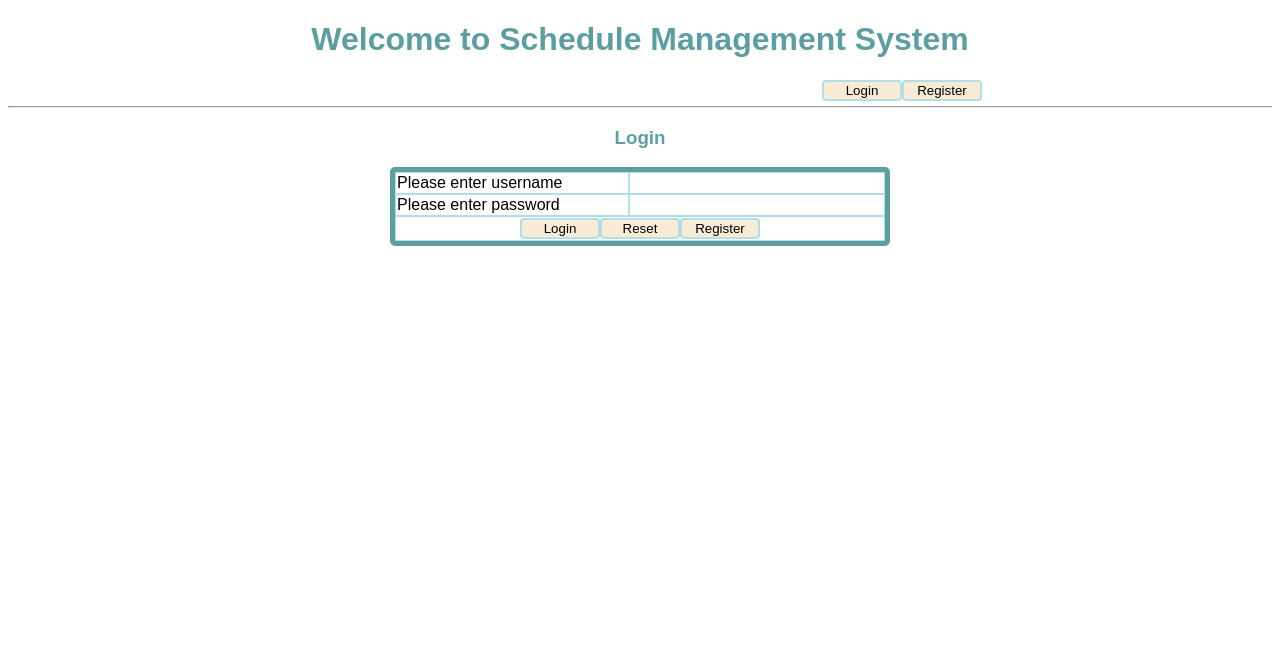
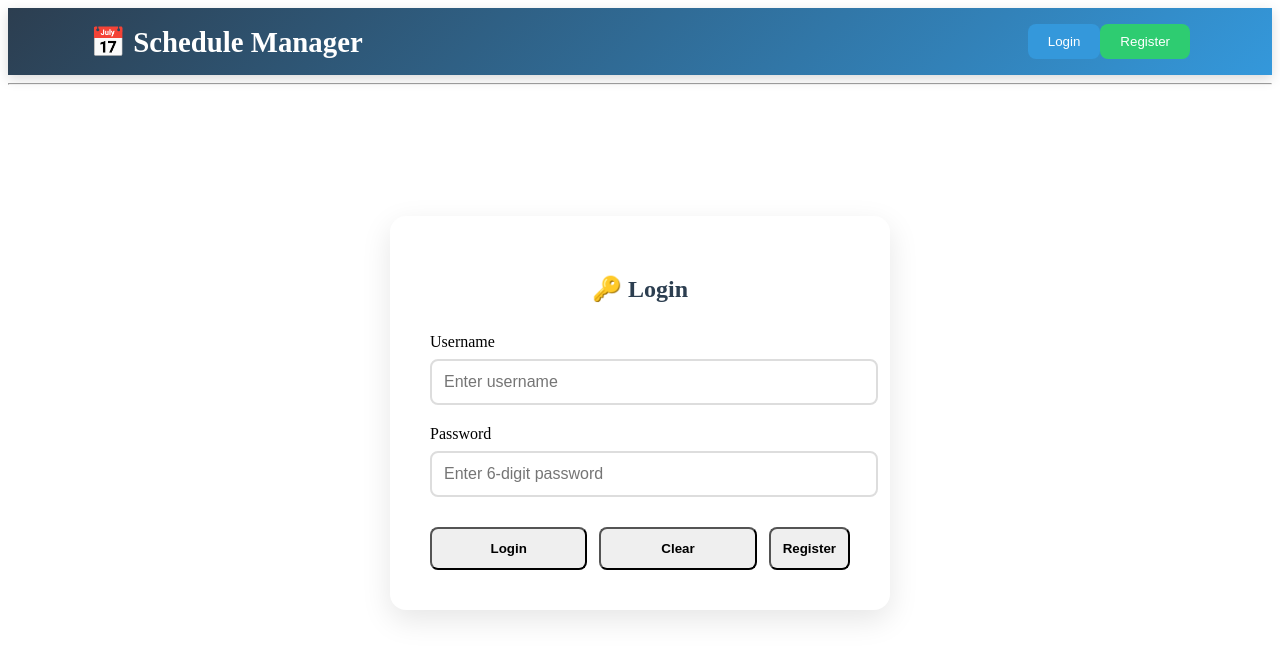
Before and after one commit to TasinLunatic/Vue-lang, a Vue app in the folder schedule-management/: page /#/login in a window 1280 px wide. Shown: the top 658 px of the page. Built offline with nearby package versions, Linux system fonts and the light colour scheme.

Commit message:
redecorate header and login page and work in prog

```diff
--- a/schedule-management/src/components/Header.vue
+++ b/schedule-management/src/components/Header.vue
@@ -1,131 +1,115 @@
 <script setup>
-/*
-  Import Pinia stores.
-
-  defineUser is used to store the current logged-in user.
-  defindSchedule is used to store the schedule list.
-*/
 import { defineUser } from '../store/userStore.js'
 import { defindSchedule } from '../store/scheduleStore.js'
-
 import { useRouter } from 'vue-router'
 import { onMounted } from 'vue'
 
-// Get Pinia store objects
-let sysUser = defineUser()
-let schedule = defindSchedule()
+const sysUser = defineUser()
+const schedule = defindSchedule()
+const router = useRouter()
 
-// Get the router object for page navigation
-let router = useRouter()
-
-/*
-  When the component is mounted, try to restore the login status.
-
-  In a pure front-end project, Pinia data may be lost after refreshing the page.
-  So we read the username from sessionStorage and put it back into Pinia.
-*/
 onMounted(() => {
-  let loginUser = sessionStorage.getItem('loginUser')
-
+  const loginUser = sessionStorage.getItem('loginUser')
   if (loginUser) {
     sysUser.username = loginUser
     sysUser.uid = 1
   }
 })
 
-/*
-  Logout function.
-
-  In the pure front-end version, logout means:
-  1. Clear user information in Pinia.
-  2. Clear schedule information in Pinia.
-  3. Remove login status from sessionStorage.
-  4. Jump back to the login page.
-*/
 function logout() {
-  // Clear all Pinia user data
   sysUser.$reset()
-
-  // Clear all Pinia schedule data
   schedule.$reset()
-
-  // Clear login status saved in sessionStorage
   sessionStorage.removeItem('loginUser')
-
-  // Jump to the login page
   router.push('/login')
 }
 </script>
 
 <template>
-  <div>
-    <h1 class="ht">Welcome to Schedule Management System</h1>
+  <header class="header">
+    <div class="container">
+      <h1 class="title">📅 Schedule Manager</h1>
 
-    <div>
-      <!--
-        If the username is empty, it means the user has not logged in.
-        Show Login and Register buttons.
-      -->
-      <div class="optionDiv" v-if="sysUser.username === ''">
+      <div class="nav">
+        <div v-if="sysUser.username === ''" class="auth-buttons">
           <router-link to="/login">
-          <button class="b1s" type="button">Login</button>
+            <button class="btn btn-primary">Login</button>
           </router-link>
-
           <router-link to="/regist">
-          <button class="b1s" type="button">Register</button>
+            <button class="btn btn-secondary">Register</button>
           </router-link>
         </div>
 
-      <!--
-        If the username is not empty, it means the user has logged in.
-        Show welcome message, logout button, and schedule button.
-      -->
-      <div class="optionDiv" v-else>
-        Welcome {{ sysUser.username }}
-
-        <button class="b1b" type="button" @click="logout()">
-          Logout
-        </button>
-
+        <div v-else class="user-info">
+          <span class="welcome">Welcome, <strong>{{ sysUser.username }}</strong></span>
           <router-link to="/showSchedule">
-          <button class="b1b" type="button">
-            My Schedule
-          </button>
+            <button class="btn btn-primary">My Schedule</button>
           </router-link>
-      </div>
-
-      <br />
+          <button class="btn btn-danger" @click="logout">Logout</button>
         </div>
       </div>
+    </div>
+  </header>
 </template>
 
 <style scoped>
-/* Title style */
-.ht {
-  text-align: center;
-  color: cadetblue;
-  font-family: Arial, sans-serif;
+.header {
+  background: linear-gradient(135deg, #2c3e50, #3498db);
+  color: white;
+  padding: 1rem 0;
+  box-shadow: 0 4px 12px rgba(0, 0, 0, 0.15);
 }
 
-/* Small button style */
-.b1s {
-  border: 2px solid powderblue;
-  border-radius: 4px;
-  width: 80px;
-  background-color: antiquewhite;
+.container {
+  max-width: 1100px;
+  margin: 0 auto;
+  display: flex;
+  justify-content: space-between;
+  align-items: center;
+  padding: 0 20px;
 }
 
-/* Big button style */
-.b1b {
-  border: 2px solid powderblue;
-  border-radius: 4px;
-  width: 120px;
-  background-color: antiquewhite;
+.title {
+  margin: 0;
+  font-size: 1.8rem;
 }
 
-/* Option area style */
-.optionDiv {
-  width: 450px;
-  float: right;
+.nav {
+  display: flex;
+  align-items: center;
+  gap: 15px;
+}
+
+.btn {
+  padding: 10px 20px;
+  border: none;
+  border-radius: 8px;
+  font-weight: 500;
+  cursor: pointer;
+  transition: all 0.3s;
+}
+
+.btn-primary {
+  background: #3498db;
+  color: white;
+}
+
+.btn-primary:hover {
+  background: #2980b9;
+  transform: translateY(-2px);
+}
+
+.btn-secondary {
+  background: #2ecc71;
+  color: white;
+}
+
+.btn-danger {
+  background: #e74c3c;
+  color: white;
+}
+
+.welcome {
+  margin-right: 15px;
+  font-size: 1.1rem;
 }
 </style>
--- a/schedule-management/src/components/Login.vue
+++ b/schedule-management/src/components/Login.vue
@@ -1,210 +1,107 @@
 <script setup>
 import { ref, reactive } from 'vue'
 import { useRouter } from 'vue-router'
-
-// Import the Pinia user store
-// It is used to save the current logged-in user information on the front end
 import { defineUser } from '../store/userStore.js'
 
-// Get the router object for page navigation
 const router = useRouter()
+const sysUser = defineUser()
 
-// Get the user store object
-let sysUser = defineUser()
+const loginUser = reactive({ username: '', userPwd: '' })
+const usernameMsg = ref('')
+const userPwdMsg = ref('')
 
-// Create a reactive object to store login form data
-let loginUser = reactive({
-  username: '',
-  userPwd: ''
-})
-
-// Message variables used to show validation results
-let usernameMsg = ref('')
-let userPwdMsg = ref('')
-
-// Check whether the username is valid
-function checkUsername() {
-  // Username rule:
-  // 5 to 10 characters, only letters and numbers are allowed
-  let usernameReg = /^[a-zA-Z0-9]{5,10}$/
-
-  if (!usernameReg.test(loginUser.username)) {
-    usernameMsg.value = 'Invalid format'
-    return false
-  }
-
-  usernameMsg.value = 'OK'
-  return true
-}
-
-// Check whether the password is valid
-function checkUserPwd() {
-  // Password rule:
-  // Exactly 6 digits
-  let userPwdReg = /^[0-9]{6}$/
-
-  if (!userPwdReg.test(loginUser.userPwd)) {
-    userPwdMsg.value = 'Invalid format'
-    return false
-  }
-
-  userPwdMsg.value = 'OK'
-  return true
-}
-
-// Login function
-function login() {
-  // Validate all form fields before login
-  let flag1 = checkUsername()
-  let flag2 = checkUserPwd()
-
-  if (!(flag1 && flag2)) {
-    alert('Validation failed. Please check your input again.')
-    return
-  }
-
-  // Pure front-end demonstration:
-  // Read the registered username and password from localStorage.
-  // These values are saved by the registration page.
-  let savedUsername = localStorage.getItem('username')
-  let savedUserPwd = localStorage.getItem('userPwd')
-
-  // If there is no user information in localStorage,
-  // it means the user has not registered yet.
-  if (!savedUsername || !savedUserPwd) {
-    alert('No registered user found. Please register first.')
-    return
-  }
-
-  // Check whether the username is correct
-  if (loginUser.username !== savedUsername) {
-    alert('Username is incorrect.')
-    return
-  }
-
-  // Check whether the password is correct
-  if (loginUser.userPwd !== savedUserPwd) {
-    alert('Password is incorrect.')
-    return
-  }
-
-  // Login successful
-  alert('Login successful.')
-
-  // Save the logged-in user information into Pinia
-  // In this pure front-end version, uid is only a simulated value.
-  sysUser.uid = 1
-  sysUser.username = loginUser.username
-
-  // Save login status in sessionStorage
-  // This can be used to check whether the user has logged in.
-  sessionStorage.setItem('loginUser', loginUser.username)
-
-  // Jump to the schedule management page
-  router.push('/showSchedule')
-}
-
-// Clear all form data and messages
-function clearForm() {
-  loginUser.username = ''
-  loginUser.userPwd = ''
-
-  usernameMsg.value = ''
-  userPwdMsg.value = ''
-}
+// ... (keep all your functions: checkUsername, checkUserPwd, login, clearForm)
 </script>
 
 <template>
-  <div>
-    <h3 class="ht">Login</h3>
+  <div class="form-container">
+    <div class="card">
+      <h2>🔑 Login</h2>
 
-    <table class="tab" cellspacing="0px">
-      <tr class="ltr">
-        <td>Please enter username</td>
-        <td>
-          <input
-            class="ipt"
-            type="text"
-            v-model="loginUser.username"
-            @blur="checkUsername()"
-          />
+      <div class="form-group">
+        <label>Username</label>
+        <input v-model="loginUser.username" @blur="checkUsername" type="text" placeholder="Enter username" />
+        <span class="msg" :class="{ success: usernameMsg === 'OK' }">{{ usernameMsg }}</span>
+      </div>
 
-          <span id="usernameMsg" v-text="usernameMsg"></span>
-        </td>
-      </tr>
+      <div class="form-group">
+        <label>Password</label>
+        <input v-model="loginUser.userPwd" @blur="checkUserPwd" type="password" placeholder="Enter 6-digit password" />
+        <span class="msg" :class="{ success: userPwdMsg === 'OK' }">{{ userPwdMsg }}</span>
+      </div>
 
-      <tr class="ltr">
-        <td>Please enter password</td>
-        <td>
-          <input
-            class="ipt"
-            type="password"
-            v-model="loginUser.userPwd"
-            @blur="checkUserPwd()"
-          />
-
-          <span id="userPwdMsg" v-text="userPwdMsg"></span>
-        </td>
-      </tr>
-
-      <tr class="ltr">
-        <td colspan="2" class="buttonContainer">
-          <input class="btn1" type="button" @click="login()" value="Login" />
-          <input class="btn1" type="button" @click="clearForm()" value="Reset" />
-
-          <router-link to="/regist">
-            <button class="btn1" type="button">Register</button>
-          </router-link>
-        </td>
-      </tr>
-    </table>
+      <div class="actions">
+        <button class="btn btn-primary" @click="login">Login</button>
+        <button class="btn btn-secondary" @click="clearForm">Clear</button>
+        <router-link to="/regist"><button class="btn btn-outline">Register</button></router-link>
+      </div>
+    </div>
   </div>
 </template>
 
 <style scoped>
-/* Title style */
-.ht {
-  text-align: center;
-  color: cadetblue;
-  font-family: Arial, sans-serif;
+.form-container {
+  display: flex;
+  justify-content: center;
+  align-items: center;
+  min-height: 80vh;
 }
 
-/* Table container style */
-.tab {
-  width: 500px;
-  border: 5px solid cadetblue;
-  margin: 0px auto;
-  border-radius: 5px;
-  font-family: Arial, sans-serif;
+.card {
+  background: white;
+  padding: 40px;
+  border-radius: 16px;
+  box-shadow: 0 10px 30px rgba(0, 0, 0, 0.1);
+  width: 100%;
+  max-width: 420px;
 }
 
-/* Table cell border style */
-.ltr td {
-  border: 1px solid powderblue;
+h2 {
+  text-align: center;
+  color: #2c3e50;
+  margin-bottom: 30px;
 }
 
-/* Input box style */
-.ipt {
-  border: 0px;
-  width: 50%;
+.form-group {
+  margin-bottom: 20px;
 }
 
-/* Button style */
-.btn1 {
-  border: 2px solid powderblue;
-  border-radius: 4px;
-  width: 80px;
-  background-color: antiquewhite;
+label {
+  display: block;
+  margin-bottom: 8px;
+  font-weight: 500;
 }
 
-/* Validation message style */
-#usernameMsg,
-#userPwdMsg {
-  color: goldenrod;
+input {
+  width: 100%;
+  padding: 12px;
+  border: 2px solid #ddd;
+  border-radius: 8px;
+  font-size: 1rem;
 }
 
-/* Center the buttons */
-.buttonContainer {
-  text-align: center;
+input:focus {
+  border-color: #3498db;
+  outline: none;
+}
+
+.msg {
+  font-size: 0.9rem;
+}
+
+.success { color: #27ae60; }
+.error { color: #e74c3c; }
+
+.actions {
+  display: flex;
+  gap: 12px;
+  margin-top: 30px;
+}
+
+.btn {
+  flex: 1;
+  padding: 12px;
+  border-radius: 8px;
+  font-weight: 600;
 }
 </style>
```
Lines whose indentation alone changed are shown as unchanged.
